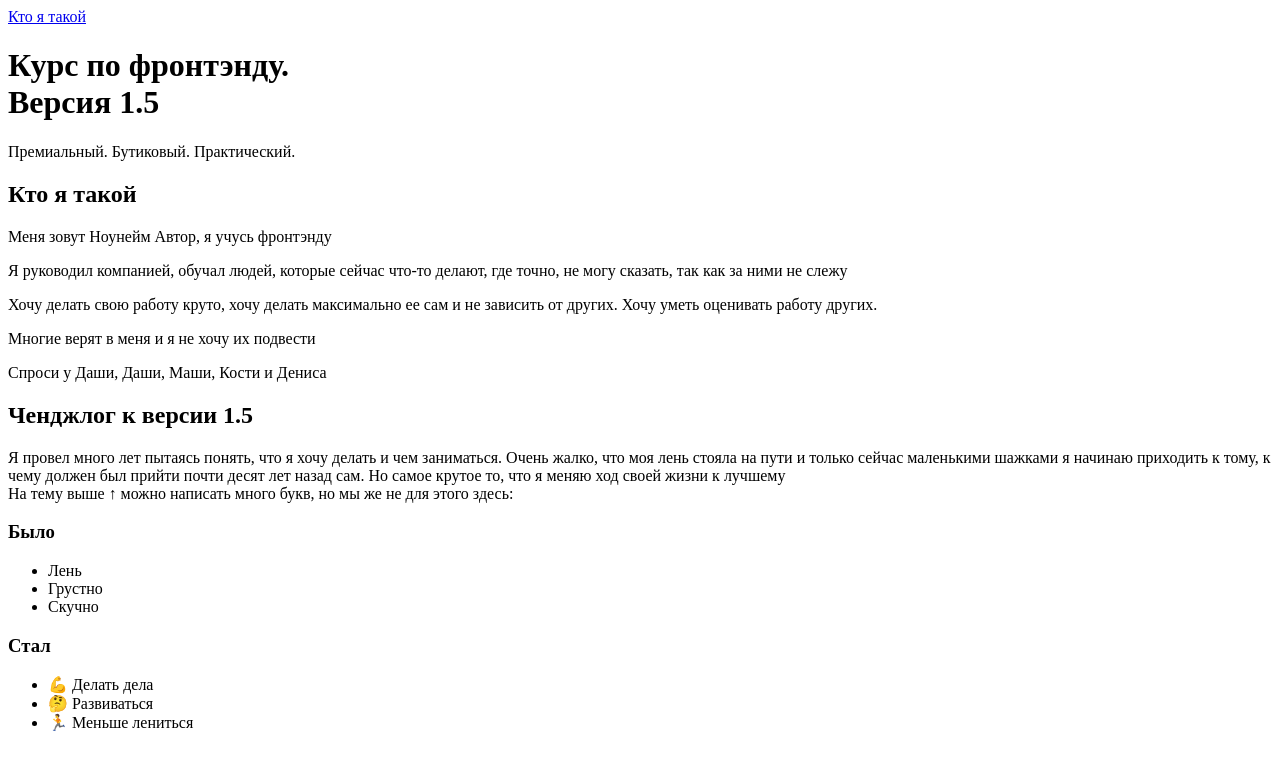
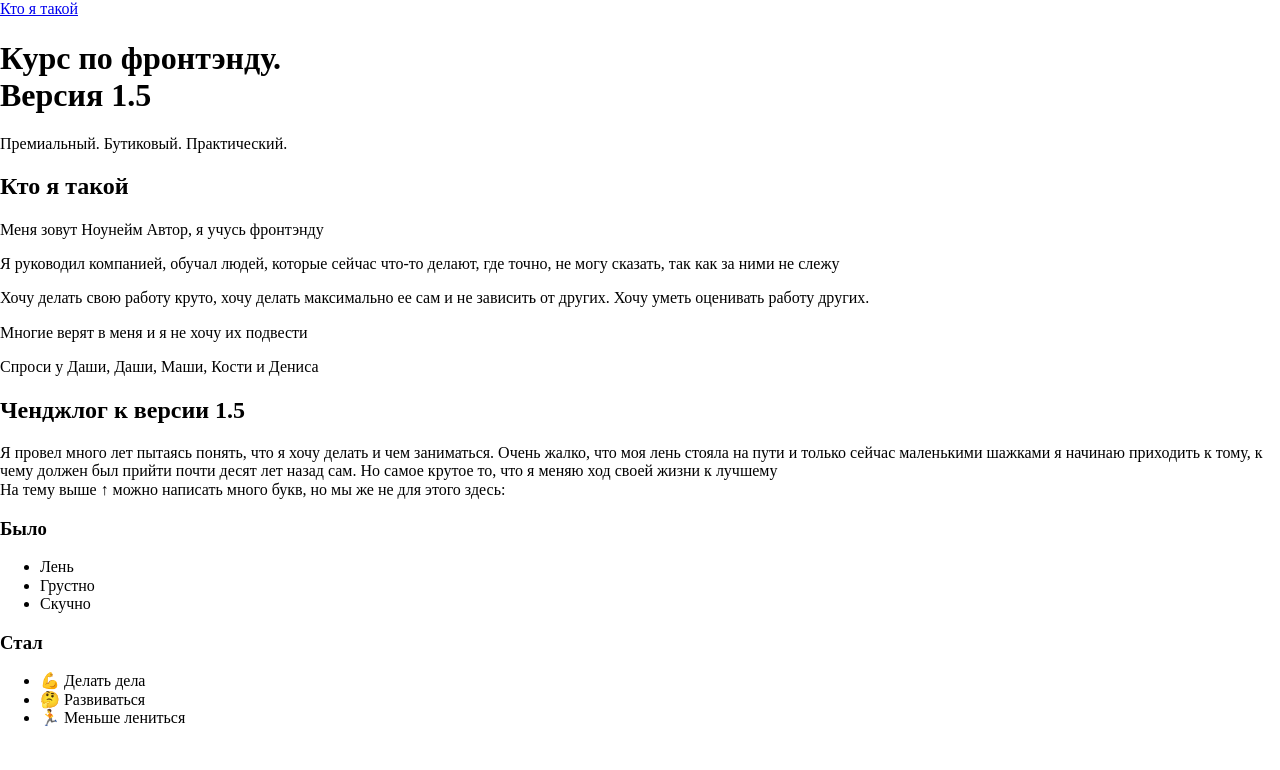
Before and after one commit to Bovius/verstka, a plain HTML site: page index.html in a window 1280 px wide. Drawn offline with nearby package versions, Linux system fonts and the light colour scheme.

Commit message:
Сделал урок 5. Точно с ошибками, скорее всего неправильно сблизил заголовок с подзаголовком (через хайт), и есть подозрение что с паддингом намудрил тоже. Посмотрим

```diff
--- a/index.html
+++ b/index.html
@@ -3,17 +3,18 @@
 
     <head>
         <title>Курс по фронтэнду 1.5</title>
-        <link rel="stylesheet" href="./styles.css"
+        <link rel="stylesheet" href="./styles.css">
+        <link rel="stylesheet" href="./normalize.css">
     </head>
 
     <body>
-        <nav></nav>
-        <a href="#whoami">Кто я такой</a>
+        <nav>
+            <a href="#whoami">Кто я такой</a>
         </nav>
         <header>
-            <h1 class="header">Курс по фронтэнду.
+            <h1>Курс по фронтэнду.
                 <br>Версия 1.5</h1>
-                <p class="header">Премиальный. Бутиковый. Практический.</p>
+                <p>Премиальный. Бутиковый. Практический.</p>
         </header>
 
         <main>
```
